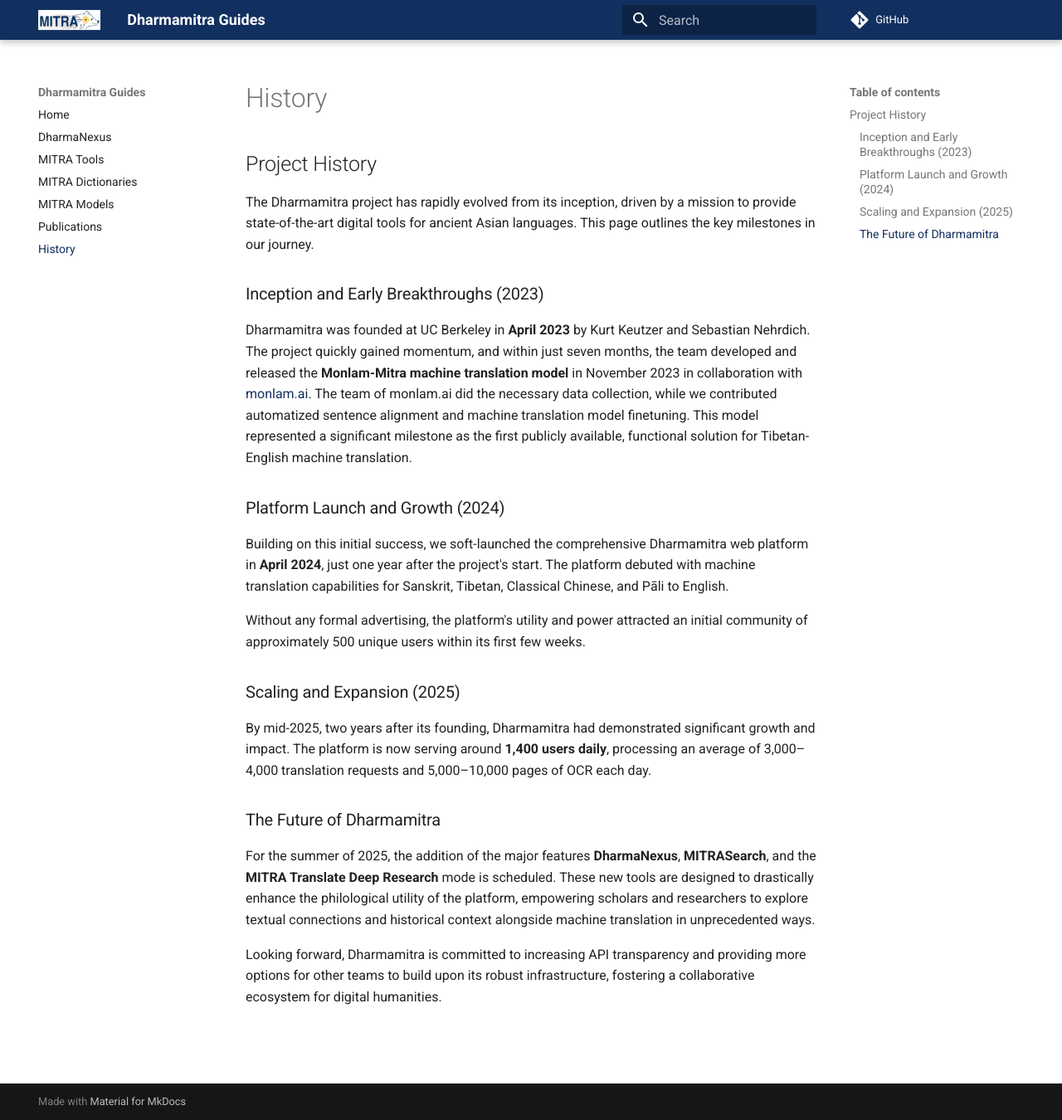
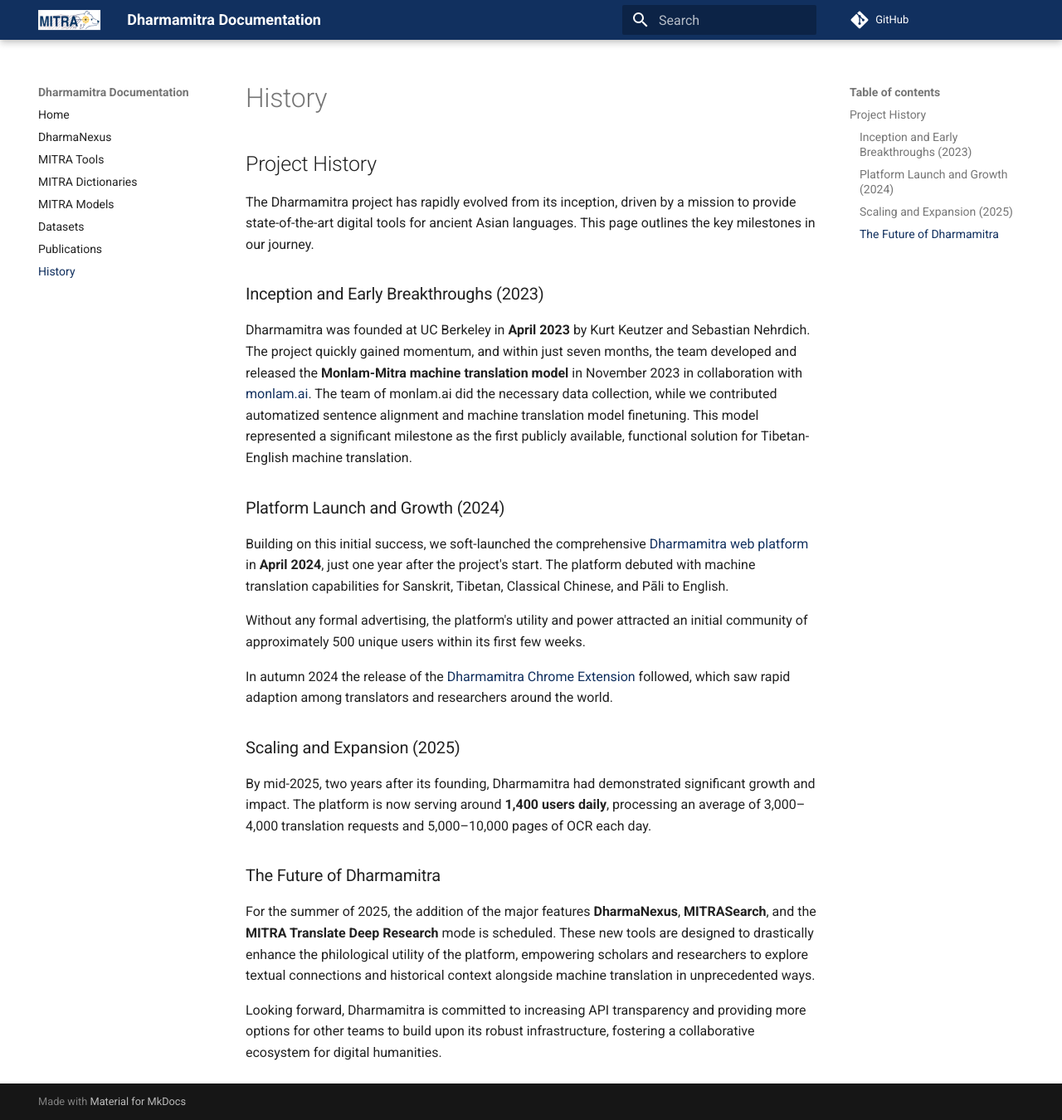
Before and after one commit to dharmamitra/dharmamitra-guides, an MkDocs documentation site: the page built from docs/history.md, in a window 1280 px wide and 1350 px high. Shown: the whole window at 83% size. Built offline with MkDocs 1.6.1 and Material for MkDocs 9.7.7, drawn with Linux system fonts in a browser that asks for light colours; comment, search, counter and statistics services are not loaded.

Commit message:
Added datasets and history

```diff
--- a/docs/history.md
+++ b/docs/history.md
@@ -8,9 +8,11 @@
 
 ### Platform Launch and Growth (2024)
 
-Building on this initial success, we soft-launched the comprehensive Dharmamitra web platform in **April 2024**, just one year after the project's start. The platform debuted with machine translation capabilities for Sanskrit, Tibetan, Classical Chinese, and Pāli to English.
+Building on this initial success, we soft-launched the comprehensive [Dharmamitra web platform](https://dharmamitra.org) in **April 2024**, just one year after the project's start. The platform debuted with machine translation capabilities for Sanskrit, Tibetan, Classical Chinese, and Pāli to English.
 
 Without any formal advertising, the platform's utility and power attracted an initial community of approximately 500 unique users within its first few weeks.
+
+In autumn 2024 the release of the [Dharmamitra Chrome Extension](https://chromewebstore.google.com/detail/dharmamitra-language-tool/jlmleoklbpdehnokplffodjomekoiadl) followed, which saw rapid adaption among translators and researchers around the world.
 
 ### Scaling and Expansion (2025)
 
--- a/mkdocs.yml
+++ b/mkdocs.yml
@@ -1,4 +1,4 @@
-site_name: Dharmamitra Guides
+site_name: Dharmamitra Documentation
 theme:
   name: material
   logo: assets/mitra-logo-header.png
@@ -11,6 +11,7 @@
   - 'MITRA Tools': 'mitra_tools.md'
   - 'MITRA Dictionaries': 'mitra_dictionaries.md'
   - 'MITRA Models': 'mitra_models.md'
+  - 'Datasets': 'datasets.md'
   - 'Publications': 'publications.md'
   - 'History': 'history.md'
 extra_css:
```
Also changed, not shown: docs/datasets.md (added, +23 -0 lines).
